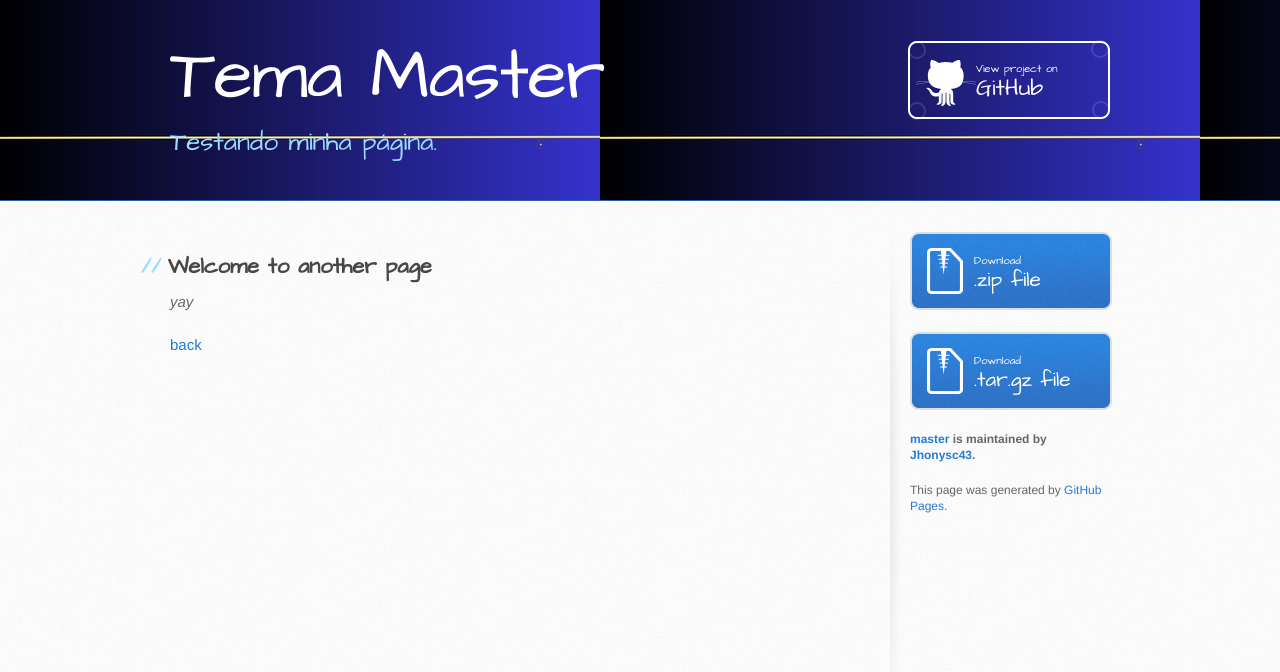
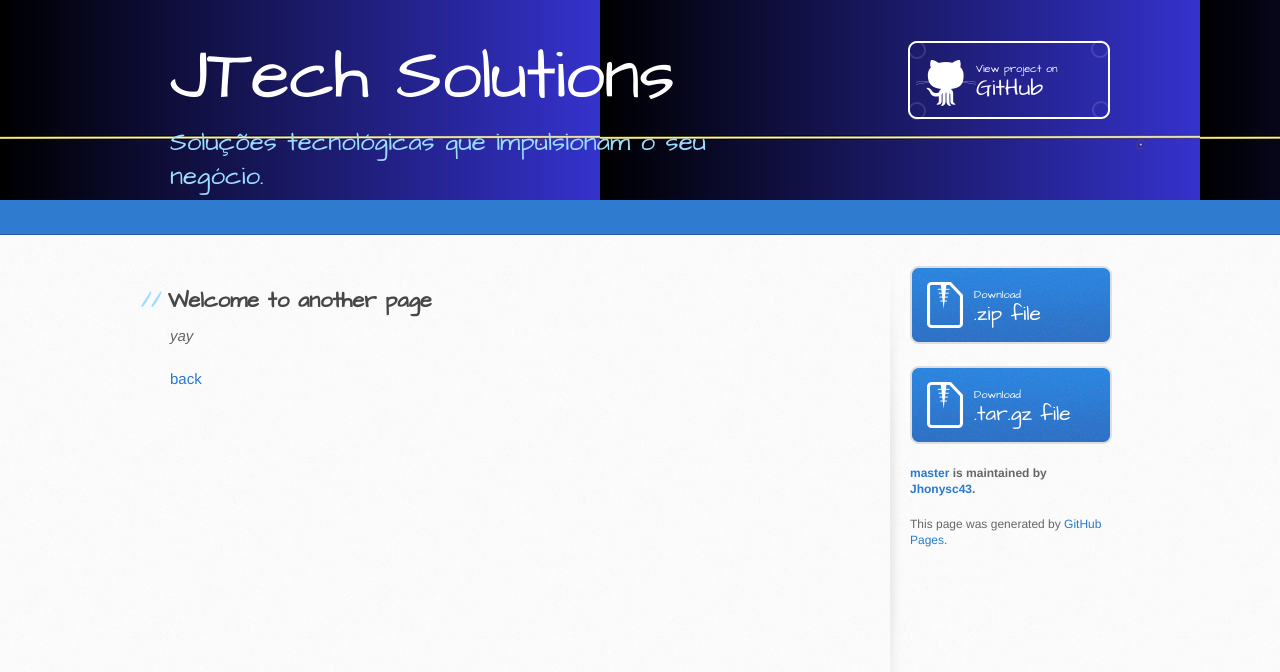
Before and after one commit to Jhonysc43/master, a Jekyll site: the page built from another-page.md, in a window 1280 px wide. Shown: the top 672 px of the page. Built offline with Jekyll 4.4.1, drawn with Linux system fonts in a browser that asks for light colours; our own code applies the rules of GitHub Pages for plain Markdown files.

Commit message:
Update _config.yml

```diff
--- a/_config.yml
+++ b/_config.yml
@@ -1,5 +1,5 @@
-title: Tema Master
-description: Testando minha página.
+title: JTech Solutions
+description: Soluções tecnológicas que impulsionam o seu negócio.
 show_downloads: true
 google_analytics:
 theme: jekyll-theme-architect
```
